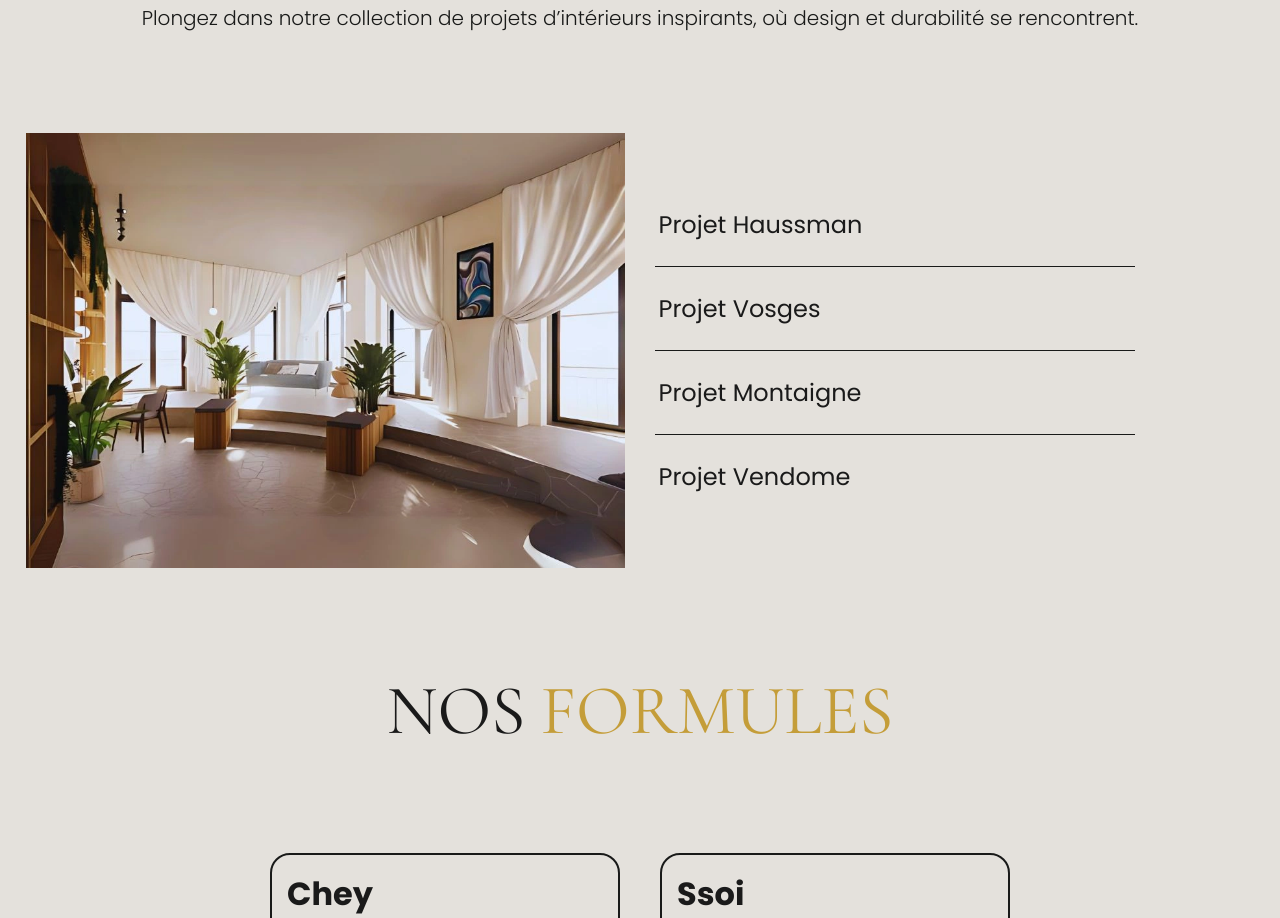
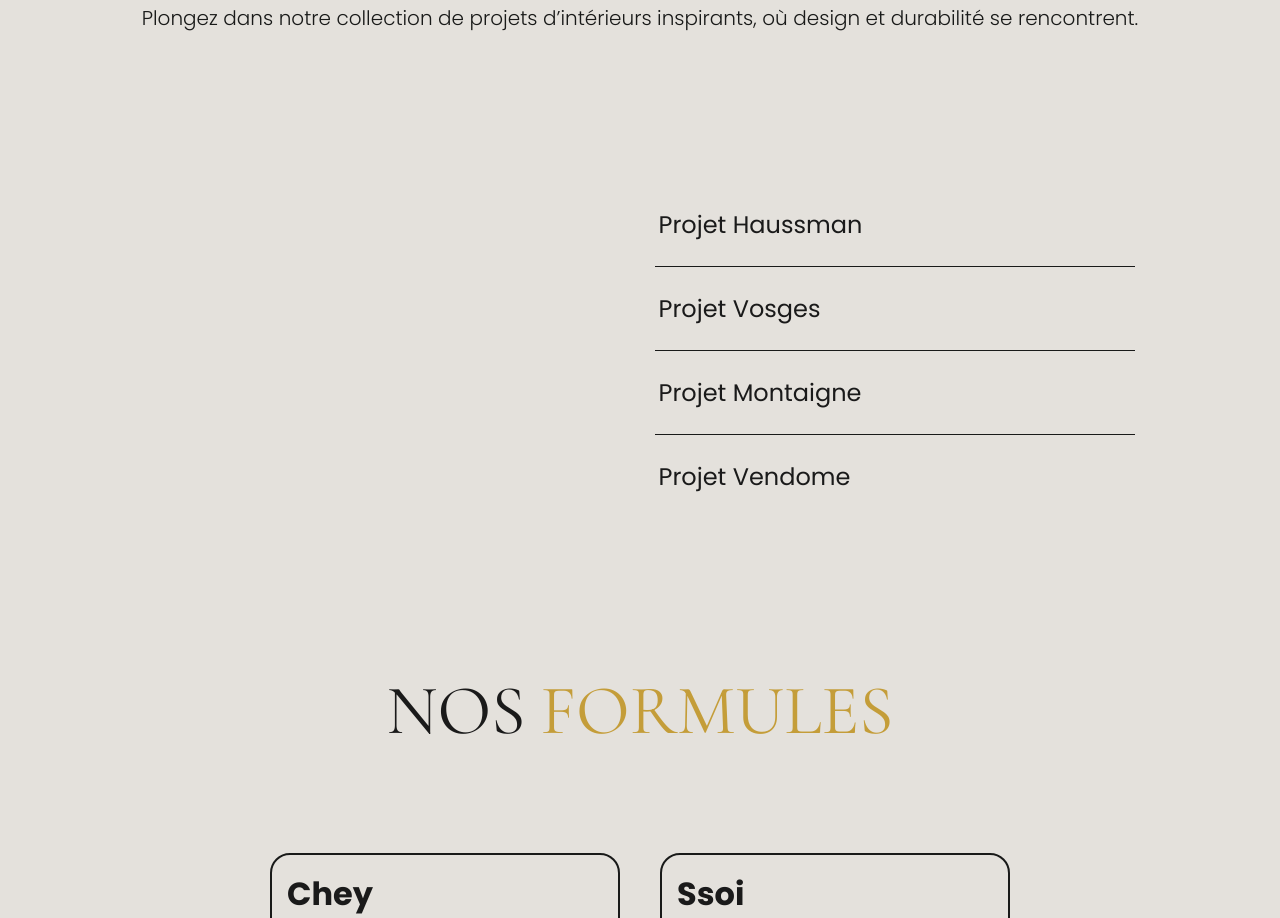
Before and after one commit to Scharlyopitz/CHEYSSOI-PARIS, a React (Vite) app: page / in a window 1280 px wide. Shown: the part 5820-6738 px from the top of the page. Built offline with nearby package versions, Linux system fonts and the light colour scheme.

Commit message:
Ajout effet au survol de la souris pour chaque projet

```diff
--- a/src/sass/sections/_galerie.scss
+++ b/src/sass/sections/_galerie.scss
@@ -34,6 +34,8 @@
           width: 100%;
           height: 100%;
           flex-grow: 1;
+          overflow: hidden;
+          border-radius: 5px;
 
           img {
             position: absolute;
@@ -42,6 +44,8 @@
             width: 100%;
             height: 100%;
             object-fit: cover;
+            transition: 0.7s;
+            will-change: opacity;
           }
         }
       }
@@ -76,7 +80,7 @@
               align-items: center;
               gap: 10px;
               transform: translateX(-5%);
-              transition: transform 0.4s cubic-bezier(0.65, 0, 0.35, 1);
+              transition: transform 0.3s cubic-bezier(0.65, 0, 0.35, 1);
               will-change: transform;
 
               svg {
--- a/src/sections/Galerie.jsx
+++ b/src/sections/Galerie.jsx
@@ -3,6 +3,7 @@ import { FontAwesomeIcon } from "@fortawesome/react-fontawesome";
 import { faArrowRight } from "@fortawesome/free-solid-svg-icons";
 import TextReveal from "../components/TextReveal";
 import TitleReveal from "../components/TitleReveal";
+import { useState } from "react";
 
 export default function Galerie({ setProjectName }) {
   return (
@@ -17,12 +18,24 @@ export default function Galerie({ setProjectName }) {
 }
 
 function Projects({ setProjectName }) {
+  const [currentProject, setCurrentProject] = useState();
+
   return (
     <div className="projectsContainer">
       <div className="left">
         <div className="imageProjetContainer">
           {GalerieData.map(({ image, name }, i) => {
-            return <img key={i} src={image} alt={name} />;
+            return (
+              <img
+                style={{
+                  opacity: currentProject === i ? 1 : 0,
+                  transform: currentProject === i ? "scale(1.05)" : "scale(1)",
+                }}
+                key={i}
+                src={image}
+                alt={name}
+              />
+            );
           })}
         </div>
       </div>
@@ -33,11 +46,12 @@ function Projects({ setProjectName }) {
               <div
                 key={i}
                 onClick={() => setProjectName(galerie.name)}
+                onMouseEnter={() => setCurrentProject(i)}
+                onMouseLeave={() => setCurrentProject()}
                 className="projectName"
               >
                 <div className="hiddenContent">
                   <span>
-                    {" "}
                     <FontAwesomeIcon icon={faArrowRight} /> {galerie.name}
                   </span>
                 </div>
--- a/src/style/style.css
+++ b/src/style/style.css
@@ -713,6 +713,8 @@ nav .menu .link:hover::after {
   width: 100%;
   height: 100%;
   flex-grow: 1;
+  overflow: hidden;
+  border-radius: 5px;
 }
 #galerie .content .projectsContainer .left .imageProjetContainer img {
   position: absolute;
@@ -722,6 +724,8 @@ nav .menu .link:hover::after {
   height: 100%;
   -o-object-fit: cover;
      object-fit: cover;
+  transition: 0.7s;
+  will-change: opacity;
 }
 #galerie .content .projectsContainer .right {
   display: flex;
@@ -749,7 +753,7 @@ nav .menu .link:hover::after {
   align-items: center;
   gap: 10px;
   transform: translateX(-5%);
-  transition: transform 0.4s cubic-bezier(0.65, 0, 0.35, 1);
+  transition: transform 0.3s cubic-bezier(0.65, 0, 0.35, 1);
   will-change: transform;
 }
 #galerie .content .projectsContainer .right .projectsNamesContainer .projectName span svg {
```
Also changed, not shown: 1 other file (tests, documents, lock files or other folders).
